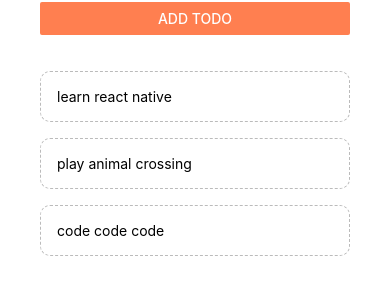
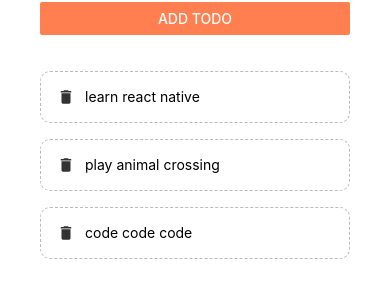
Before and after one commit to arthurs14/RN-Todo-List, a React Native app: screen / in a window 390 px wide. Shown: the part 158-456 px from the top of the page. Built offline with nearby package versions, Linux system fonts and the light colour scheme.

Commit message:
added vector icons to the items

```diff
--- a/components/todoItem.js
+++ b/components/todoItem.js
@@ -1,10 +1,14 @@
 import React from 'react';
-import { StyleSheet, Text, TouchableOpacity } from 'react-native';
+import { StyleSheet, Text, TouchableOpacity, View } from 'react-native';
+import Icon from 'react-native-vector-icons/dist/MaterialIcons';
 
 const TodoItem = ({ item, pressHandler }) => {
   return (
     <TouchableOpacity onPress={() => pressHandler(item.key)}>
-      <Text style={styles.item}>{item.text}</Text>
+      <View style={styles.item}>
+        <Icon name='delete' size={18} color={'#333'} />
+        <Text style={styles.itemText}>{item.text}</Text>
+      </View>
     </TouchableOpacity>
   );
 };
@@ -17,6 +21,10 @@
     borderWidth: 1,
     borderStyle: 'dashed',
     borderRadius: 10,
+    flexDirection: 'row',
+  },
+  itemText: {
+    marginLeft: 10,
   },
 });
 
--- a/package.json
+++ b/package.json
@@ -11,7 +11,8 @@
   },
   "dependencies": {
     "react": "16.9.0",
-    "react-native": "0.61.5"
+    "react-native": "0.61.5",
+    "react-native-vector-icons": "^6.6.0"
   },
   "devDependencies": {
     "@babel/core": "^7.6.2",
```
Also changed, not shown: 23 other files (tests, documents, lock files or other folders).
